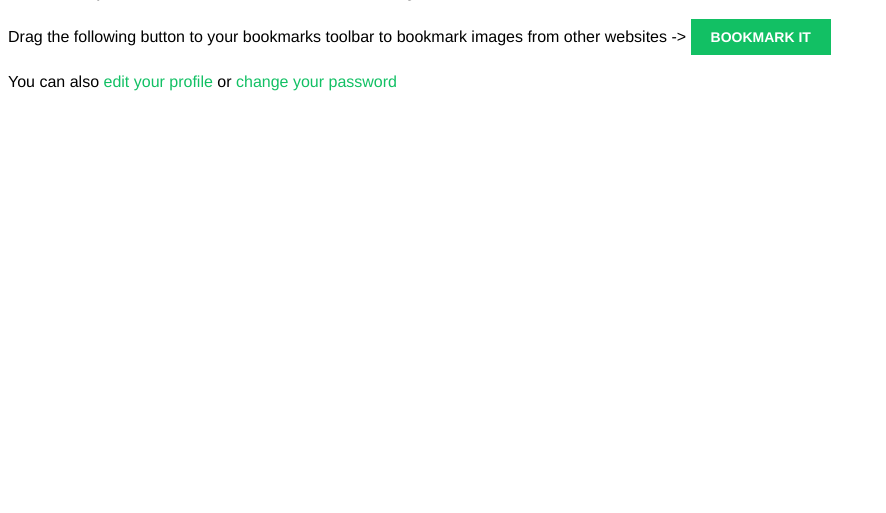
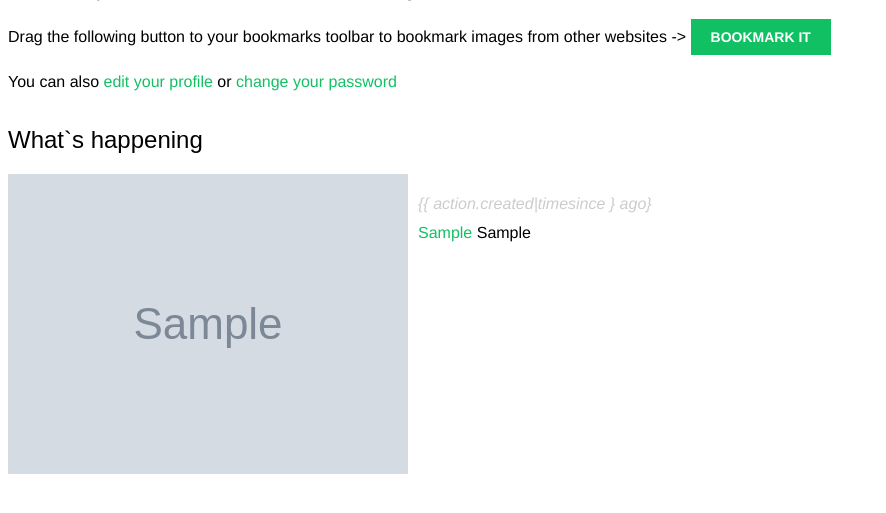
Before and after one commit to Domiff/Social-site, a Django app: template account/templates/account/dashboard.html in a window 1280 px wide. Shown: the part 155-668 px from the top of the page, without its empty margins (0-886 px from the left). Run offline with Django 5.2, Linux system fonts and the light colour scheme; tables that the repository leaves empty hold one stand-in row (values such as "Sample post"); the template is opened without the code that fills it: values that come from a table or form of the project are taken from there, most other values are stand-ins (such as "Sample title", 1, 10 or a date in 2020); grey boxes marked "Sample" are stand-in pictures; some libraries are stand-ins or nearby versions; some web fonts are replaced.

Commit message:
Add template and optimization sql queries

```diff
--- a/account/templates/account/dashboard.html
+++ b/account/templates/account/dashboard.html
@@ -22,4 +22,10 @@
         You can also <a href="{% url 'account:edit' %}">edit your profile</a>
         or <a href="{% url 'account:password_change' %}">change your password</a>
     </p>
+    <h2>What`s happening</h2>
+    <div id="action-list">
+        {% for aciton in acitons %}
+            {% include 'actions/detail.html' %}
+        {% endfor %}
+    </div>
 {% endblock body %}
--- a/account/views.py
+++ b/account/views.py
@@ -40,7 +40,9 @@ def dashboard(request: HttpRequest) -> HttpResponse:
 
     if following_ids:
         actions = actions.filter(user_id__in=following_ids)
-    actions = actions[:10]
+    actions = actions.select_related("user", "user__profile").prefetch_related(
+        "target"
+    )[:10]
     template_path = "account/dashboard.html"
     context = {"section": "dashboard", "actions": actions}
     return render(request, template_path, context)
--- /dev/null
+++ b/actions/templates/actions/detail.html
@@ -0,0 +1,39 @@
+{% load thumbnail %}
+
+{% with user=action.user profile=action.user.profile  %}
+    <div class="action">
+        <div class="images">
+            {% if profile.photo %}
+                {% thumbnail user.profile.photo "80x80" crop="100%" as im %}
+                <a href="{{ user.get_absolute_url }}">
+                    <img src="{{ im.url }}" alt="{{ user.get_full_name }}" class="item-img">
+                </a>
+            {% endif %}
+            {% if action.target %}
+                {% with target=action.target %}
+                    {% if target.image %}
+                        {% thumbnail target.image "80x80" crop="100%" as im %}
+                            <a href="{{ target.get_absolute_url }}">
+                                <img src="{{ im.url }}" class="item-img">
+                            </a>
+                    {% endif %}
+                {% endwith %}
+            {% endif %}
+        </div>
+        <div class="info">
+            <p>
+                <span class="date">{{ action.created|timesince } ago}</span>
+                <br>
+                <a href="{{ user.get_absolute_url }}">
+                    {{ user.first_name }}
+                </a>
+                {{ action.verb }}
+                {% if action.target %}
+                    {% with target=action.target %}
+                        <a href="{{ target.get_absolute_url }}">{{ target }}</a>
+                    {% endwith %}
+                {% endif %}
+            </p>
+        </div>
+    </div>
+{% endwith %}
```
